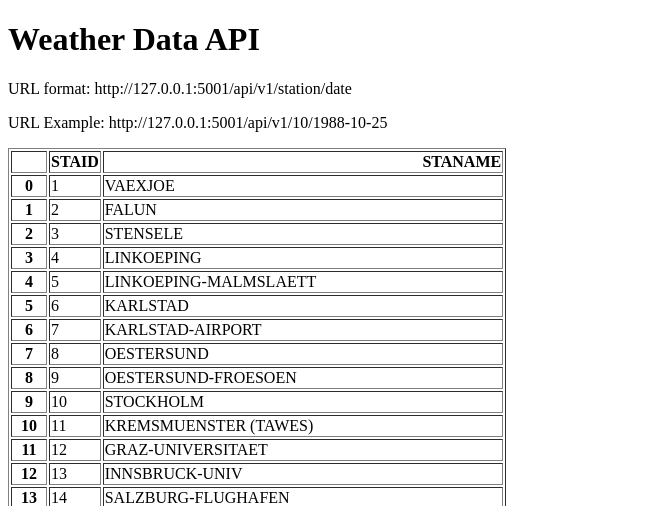
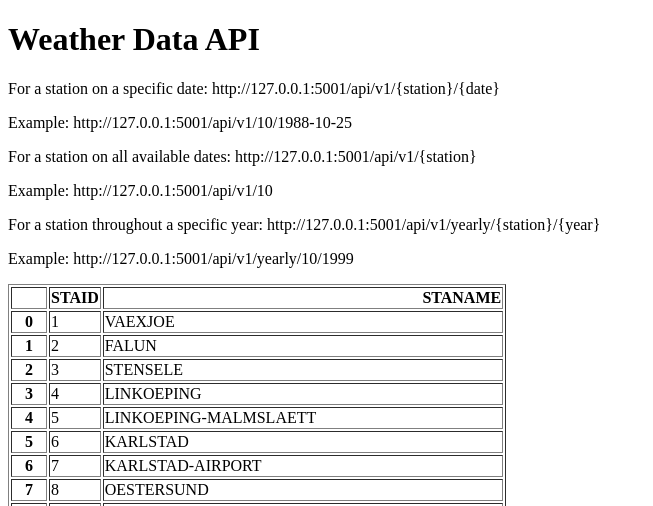
Before and after one commit to squeaky-duck/Weather-API, a Flask app: page / in a window 1280 px wide. Shown: the top 506 px of the page, without its empty margins (0-653 px from the left). Run offline with Flask 3, Linux system fonts and the light colour scheme.

Commit message:
Add URL endpoint for yearly and all data.

```diff
--- a/main.py
+++ b/main.py
@@ -12,7 +12,7 @@ def home():
 
 
 @app.route("/api/v1/<station>/<date>")
-def about(station, date):
+def specified_date(station, date):
     filename = "data_small/TG_STAID" + str(station).zfill(6) + ".txt"
     df = pd.read_csv(filename, skiprows=20, parse_dates=['    DATE'])
     temperature = df.loc[df['    DATE'] == date]['   TG'].squeeze()/10
@@ -21,5 +21,22 @@ def about(station, date):
             "temperature": temperature}
 
 
+@app.route("/api/v1/<station>")
+def specified_station(station):
+    filename = "data_small/TG_STAID" + str(station).zfill(6) + ".txt"
+    df = pd.read_csv(filename, skiprows=20, parse_dates=['    DATE'])
+    result = df.to_dict(orient='records')
+    return result
+
+
+@app.route("/api/v1/yearly/<station>/<year>")
+def specified_year(station, year):
+    filename = "data_small/TG_STAID" + str(station).zfill(6) + ".txt"
+    df = pd.read_csv(filename, skiprows=20)
+    df["    DATE"] = df["    DATE"].astype(str)
+    result = df[df["    DATE"].str.startswith(str(year))].to_dict(orient="records")
+    return result
+
+
 if __name__ == "__main__":
     app.run(debug=True, port=5001)
--- a/templates/home.html
+++ b/templates/home.html
@@ -6,8 +6,12 @@
 </head>
 <body>
 <h1>Weather Data API</h1>
-<p>URL format: http://127.0.0.1:5001/api/v1/station/date</p>
-<p>URL Example: http://127.0.0.1:5001/api/v1/10/1988-10-25</p>
+<p>For a station on a specific date: http://127.0.0.1:5001/api/v1/{station}/{date}
+<p>Example: http://127.0.0.1:5001/api/v1/10/1988-10-25</p>
+<p>For a station on all available dates: http://127.0.0.1:5001/api/v1/{station}</p>
+<p>Example: http://127.0.0.1:5001/api/v1/10</p>
+<p>For a station throughout a specific year: http://127.0.0.1:5001/api/v1/yearly/{station}/{year}</p>
+<p>Example: http://127.0.0.1:5001/api/v1/yearly/10/1999</p>
 <p>{{data|safe}}</p>
 </body>
 </html>
```
